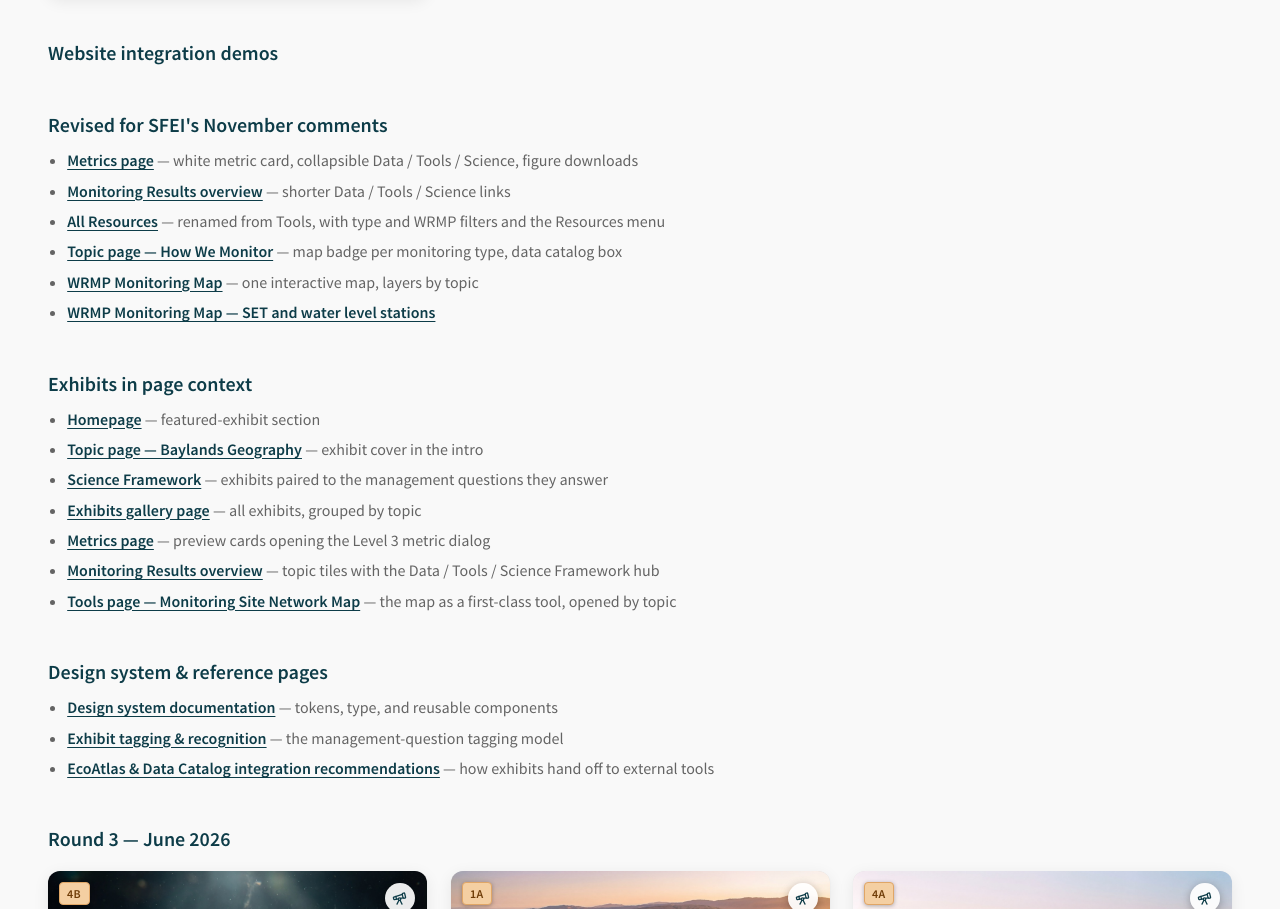
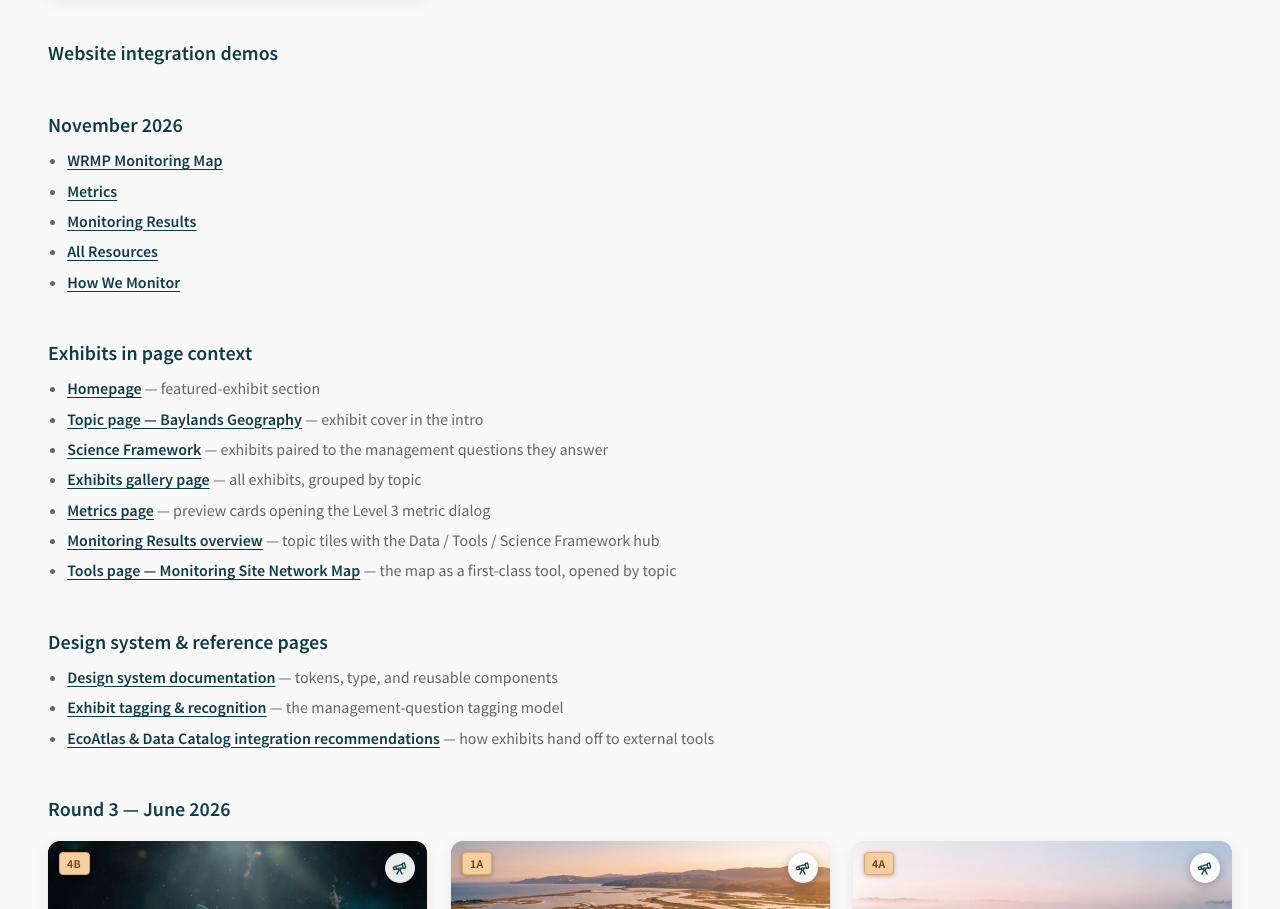
Before and after one commit to esassoc/wrmp, a plain HTML site: page index.html in a window 1280 px wide. Shown: the part 927-1836 px from the top of the page. Drawn offline with nearby package versions, Linux system fonts and the light colour scheme.

Commit message:
Index: November links as plain text links
Co-Authored-By: Claude Opus 5.5 <noreply@anthropic.com>

```diff
--- a/index.html
+++ b/index.html
@@ -537,31 +537,13 @@
         <section>
             <h2>Website integration demos</h2>
 
-            <p class="subsection-title">Revised for SFEI's November comments</p>
+            <p class="subsection-title">November 2026</p>
             <ul class="integration-links">
-                <li>
-                    <a href="website-integration/metrics-2026-11-18.html">Metrics page</a>
-                    — white metric card, collapsible Data / Tools / Science, figure downloads
-                </li>
-                <li>
-                    <a href="website-integration/monitoring-results-2026-11-18.html">Monitoring Results overview</a>
-                    — shorter Data / Tools / Science links
-                </li>
-                <li>
-                    <a href="website-integration/tools-2026-11-18.html">All Resources</a>
-                    — renamed from Tools, with type and WRMP filters and the Resources menu
-                </li>
-                <li>
-                    <a href="website-integration/topic-page-2026-11-18.html">Topic page — How We Monitor</a>
-                    — map badge per monitoring type, data catalog box
-                </li>
-                <li>
-                    <a href="website-integration/site-network-map-2026-11-18.html">WRMP Monitoring Map</a>
-                    — one interactive map, layers by topic
-                </li>
-                <li>
-                    <a href="website-integration/site-network-map-2026-11-18.html?topic=wetlands-sea-level-rise#map">WRMP Monitoring Map — SET and water level stations</a>
-                </li>
+                <li><a href="website-integration/site-network-map-2026-11-18.html">WRMP Monitoring Map</a></li>
+                <li><a href="website-integration/metrics-2026-11-18.html">Metrics</a></li>
+                <li><a href="website-integration/monitoring-results-2026-11-18.html">Monitoring Results</a></li>
+                <li><a href="website-integration/tools-2026-11-18.html">All Resources</a></li>
+                <li><a href="website-integration/topic-page-2026-11-18.html">How We Monitor</a></li>
             </ul>
 
             <p class="subsection-title">Exhibits in page context</p>
```
